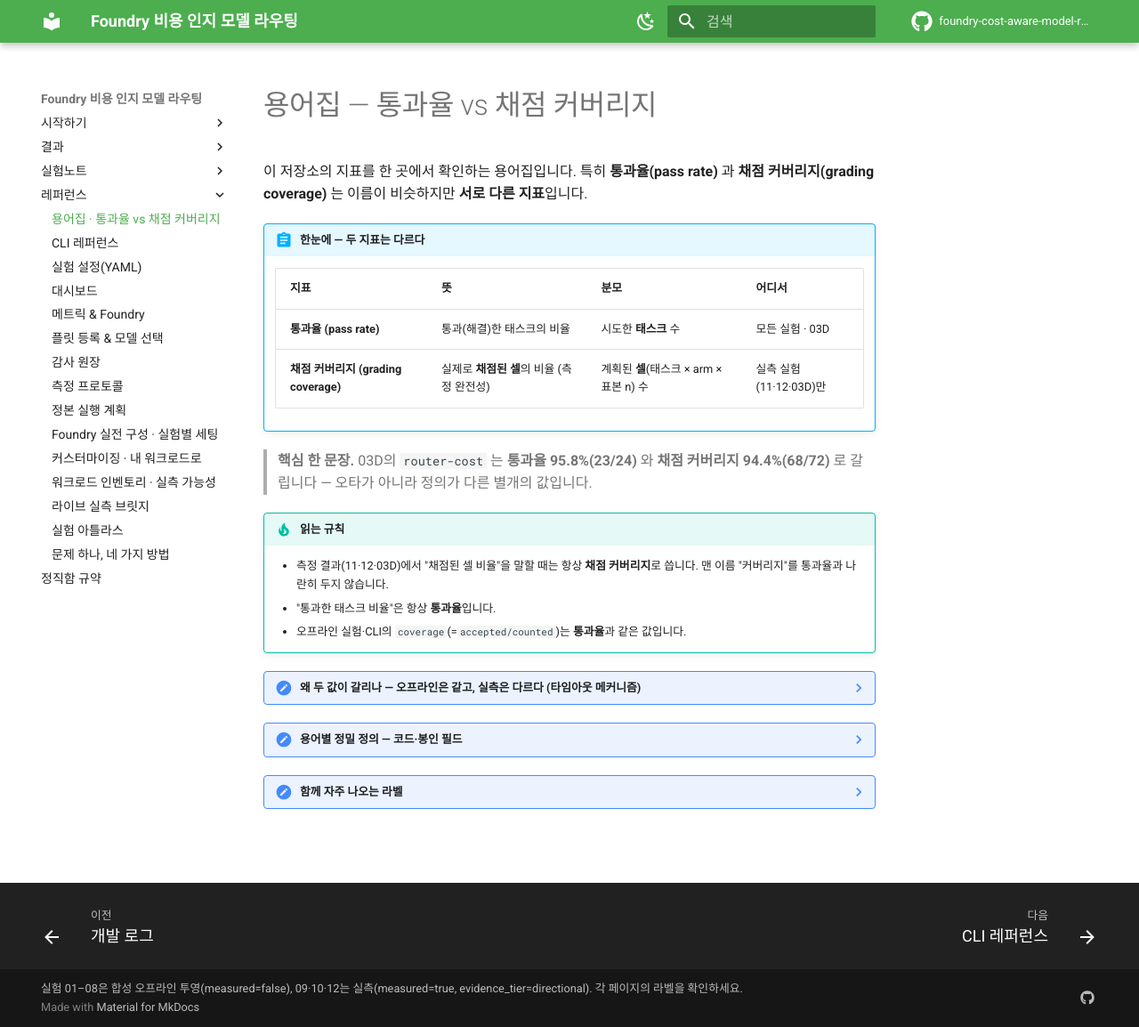
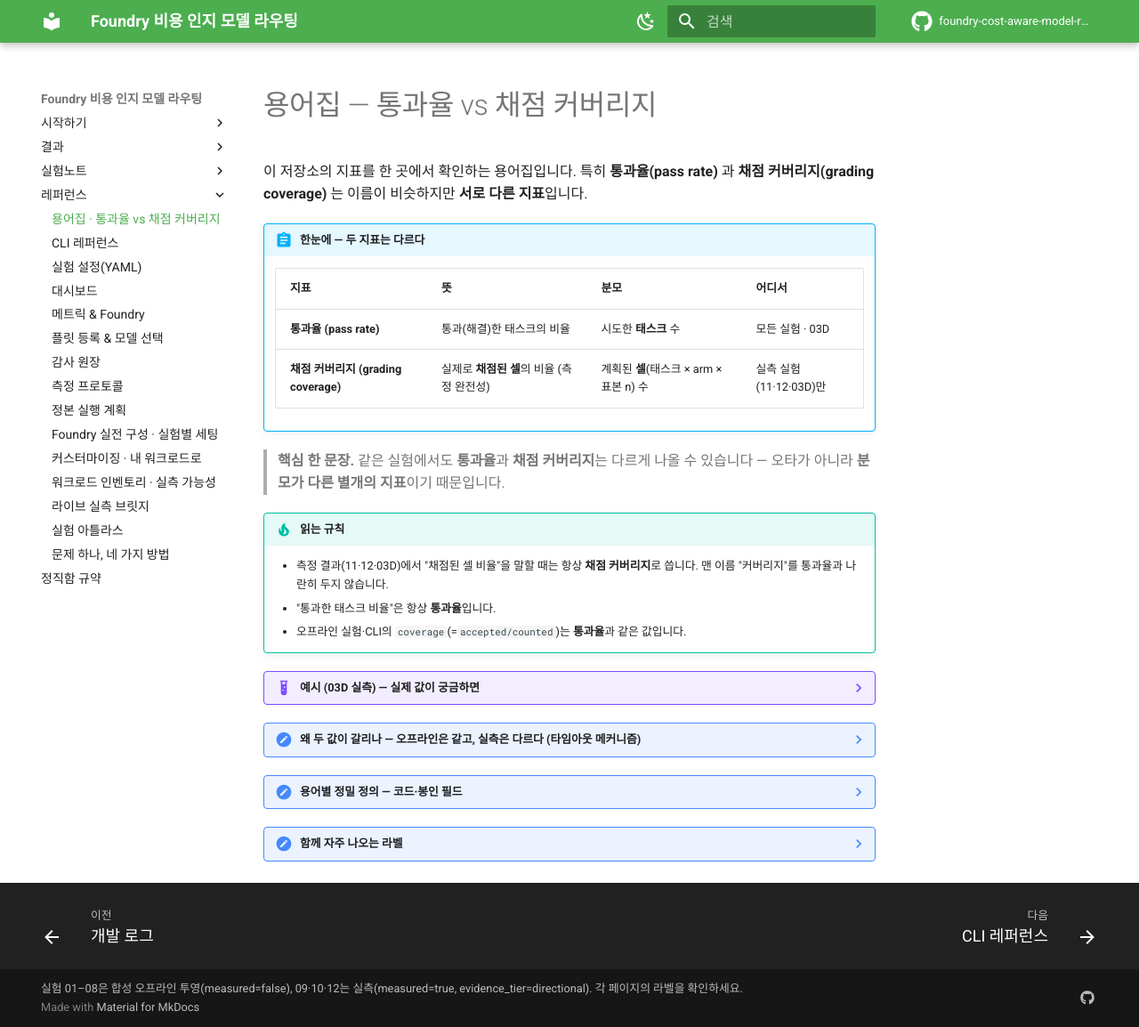
Before and after one commit to hyeonsangjeon/foundry-cost-aware-model-routing, an MkDocs documentation site: the page built from docs/manual/glossary.md, in a window 1280 px wide and 1154 px high. Shown: the whole window at 89% size. Built offline with MkDocs 1.6.1 and Material for MkDocs 9.7.7, drawn with Linux system fonts in a browser that asks for light colours; comment, search, counter and statistics services are not loaded; part of the change alters nothing that is shown.

Commit message:
docs(glossary): de-hardcode first screen — definitions stand number-free
The first screen tied the glossary to one experiment's arm numbers
(router-cost 95.8%(23/24) vs 94.4%(68/72)) before any definition, so
every re-run would force a glossary edit. Make definitions stand on
their own and fold concrete values into an example.

- Rewrite the headline sentence conceptually (no numbers): two metrics
  can diverge because they have different denominators, not a typo.
- Rewrite "왜 갈리나" number-free: 통과율 counts per task ("did it solve
  the problem?"), 채점 커버리지 counts per cell ("did a gradable answer
  arrive?"); one timeout drops from grading (coverage down) and, if the
  task ends unsolved, also fails the pass rate — same event, different
  granularity.
- Add a folded "예시 (03D 실측)" block holding the concrete values
  (100%, 95.8%(23/24), 94.4%(68/72), task 24 vs cell 72). Numbers are
  relocated, not deleted.
- Leave the 한눈에 table, 읽는 규칙, 용어별 정밀 정의, and 라벨 표 blocks
  unchanged (definitions, cell=(task×arm×sample n), code/field refs intact).

First screen now carries zero measurement values (experiment IDs only).
Token-diff: no number or `code` ref deleted from the file; distinct
number set preserved. Gates: mkdocs --strict, terminology, naming pass.

Co-authored-by: Copilot <223556219+Copilot@users.noreply.github.com>

```diff
--- a/docs/manual/glossary.md
+++ b/docs/manual/glossary.md
@@ -9,8 +9,8 @@
     | **통과율 (pass rate)** | 통과(해결)한 태스크의 비율 | 시도한 **태스크** 수 | 모든 실험 · 03D |
     | **채점 커버리지 (grading coverage)** | 실제로 **채점된 셀**의 비율 (측정 완전성) | 계획된 **셀**(태스크 × arm × 표본 n) 수 | 실측 실험(11·12·03D)만 |
 
-> **핵심 한 문장.** 03D의 `router-cost` 는 **통과율 95.8%(23/24)** 와 **채점 커버리지
-> 94.4%(68/72)** 로 갈립니다 — 오타가 아니라 정의가 다른 별개의 값입니다.
+> **핵심 한 문장.** 같은 실험에서도 **통과율**과 **채점 커버리지**는 다르게 나올 수 있습니다 —
+> 오타가 아니라 **분모가 다른 별개의 지표**이기 때문입니다.
 
 !!! tip "읽는 규칙"
     - 측정 결과(11·12·03D)에서 "채점된 셀 비율"을 말할 때는 항상 **채점 커버리지**로 씁니다.
@@ -18,17 +18,30 @@
     - "통과한 태스크 비율"은 항상 **통과율**입니다.
     - 오프라인 실험·CLI의 `coverage`(=`accepted/counted`)는 **통과율**과 같은 값입니다.
 
+??? example "예시 (03D 실측) — 실제 값이 궁금하면"
+    개념만으로 충분하지만, 구체적인 값이 궁금하면: 오프라인 실험에는 타임아웃이 없어 채점
+    커버리지가 사실상 **100%**라 통과율과 일치합니다. 반면 03D 실측에서는 `router-cost` 가
+    **통과율 95.8%(23/24)** 와 **채점 커버리지 94.4%(68/72)** 로 갈립니다 — 분모가 태스크
+    **24** vs 셀 **72** 로 다르기 때문입니다. (집계 채점 커버리지·셀 정의·게이트 하한은 아래
+    "용어별 정밀 정의" 참고.)
+
 ??? note "왜 두 값이 갈리나 — 오프라인은 같고, 실측은 다르다 (타임아웃 메커니즘)"
-    두 지표는 **분모가 다릅니다**(태스크 vs 셀). 그래서:
+    두 지표는 **세는 단위가 다릅니다**.
 
-    - **오프라인 결정론 실험에는 타임아웃이 없어** 모든 셀이 채점되므로 채점 커버리지가 사실상
-      100%이고, 통과율과 수치가 **일치**합니다. 오프라인 CLI가 통과율을 `coverage` 한 단어로
-      부르는 이유입니다.
-    - **실측에서는 타임아웃 셀이 생깁니다.** 타임아웃 셀은 채점할 본문이 없어 **채점 커버리지
-      분자에서 빠지고**(셀 단위), 그 타임아웃이 해당 태스크를 끝내 통과로 수용되지 못하게 만들면
-      **통과율에서도 실패**가 됩니다(태스크 단위). 두 지표가 **분모도 단위도 다르게**(셀 72 vs
-      태스크 24) 같은 타임아웃에 반응하므로, 03D의 `router-cost` 는 **통과율 95.8%(23/24)** 와
-      **채점 커버리지 94.4%(68/72)** 로 갈립니다 — 오타가 아니라 정의가 다른 별개의 값입니다.
+    - **통과율은 태스크 단위로 셉니다** — "그 문제를 풀었나?"
+    - **채점 커버리지는 셀 단위로 셉니다** — "채점할 답이 오기는 왔나?"
+
+    오프라인 결정론 실험에는 타임아웃이 없어 모든 셀에 채점할 본문이 있으므로 채점 커버리지가
+    통과율과 **일치**합니다. 오프라인 CLI가 통과율을 `coverage` 한 단어로 부르는 이유입니다.
+
+    실측에서는 다릅니다. 한 셀이 타임아웃 나면:
+
+    - 채점할 본문이 없어 **채점 대상에서 빠지고**(채점 커버리지 ↓, 셀 단위),
+    - 그 타임아웃 때문에 해당 태스크가 끝내 통과로 수용되지 못하면 **실패로도 계상됩니다**
+      (통과율 ↓, 태스크 단위).
+
+    같은 한 번의 타임아웃이 **셀 단위**(채점 커버리지)와 **태스크 단위**(통과율)에 서로 다른
+    크기로 반영되므로, 두 지표는 어긋납니다.
 
 ??? note "용어별 정밀 정의 — 코드·봉인 필드"
     **통과율 (pass rate).** 시도한 태스크 중, 검증 가능한 실행 신호가 깨끗해 **통과(해결)로
```
